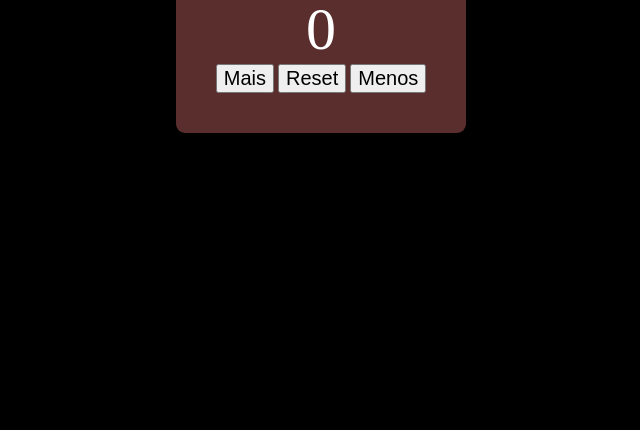
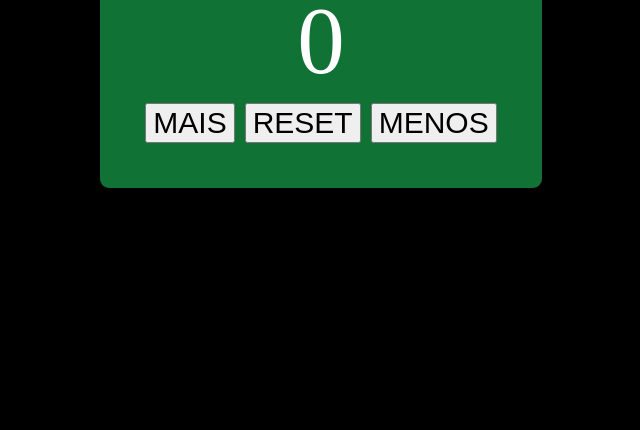
Before and after one commit to Hagmayer1969/contador-resumido, a plain HTML site: page index.html in a window 1280 px wide. Shown: the part 370-800 px from the top of the page, without its empty margins (319-959 px from the left). Drawn offline with Linux system fonts and the light colour scheme.

Commit message:
alterando cores

```diff
--- a/index.html
+++ b/index.html
@@ -1,20 +1,19 @@
 <!DOCTYPE html>
-<html lang="en">
+<html lang="pt-br">
   <head>
     <meta charset="UTF-8" />
     <meta name="viewport" content="width=device-width, initial-scale=1.0" />
-    <title>Contador Resumido</title>
+    <title>Contador</title>
     <link rel="stylesheet" href="style.css">
   </head>
-
   <body>
     <section>
       <h1>Contador</h1>
-      <p> 0 </p>
-      <button onclick="add()">Mais</button>
-      <button onclick="res()">Reset</button>
-      <button onclick="dim()">Menos</button>
+      <p>0</p>
+      <button onclick="add()">MAIS</button>
+      <button onclick="res()">RESET</button>
+      <button onclick="dim()">MENOS</button>
     </section>
-   <script src="script.js "></script>
+    <script src="script.js"></script>
   </body>
 </html>
--- a/script.js
+++ b/script.js
@@ -12,15 +12,12 @@ function dim() {
     render()
 }
 function render() {
-    document.querySelector("p").innerText = numero
-    if (numero > 0) {
+    document.querySelector ("p").innerText = numero
+    if (numero >0) {
         document.querySelector("p").style.color = "gray"
+    } else if (numero <0) {
+        document.querySelector("p").style.color = "red"
+    } else {
+        document.querySelector("p").style.color = "white"
     }
-    else if (numero < 0) {
-        document.querySelector("p").style.color = "red"
-
-    }    else {
-    document.querySelector("p").style.color = "white"
 }
-
-}
--- a/style.css
+++ b/style.css
@@ -2,22 +2,24 @@
   margin: 0;
   box-sizing: border-box;
 }
-body {
+
+body{
   min-height: 100vh;
   display: grid;
   place-items: center;
+  text-align: center;
+  font-size: 40px;
   background-color: black;
   color: white;
 }
 section {
-  background-color: rgba(131, 66, 66, 0.699);
-  padding: 40px;
+  background-color: rgb(17, 114, 54);
+  padding: 45px;
   border-radius: 9px;
-  text-align: center;
 }
 p {
-  font-size: 60px;
+  font-size: 95px;
 }
-button{
-    font-size: 20px;
+button {
+  font-size: 30px;
 }
```
